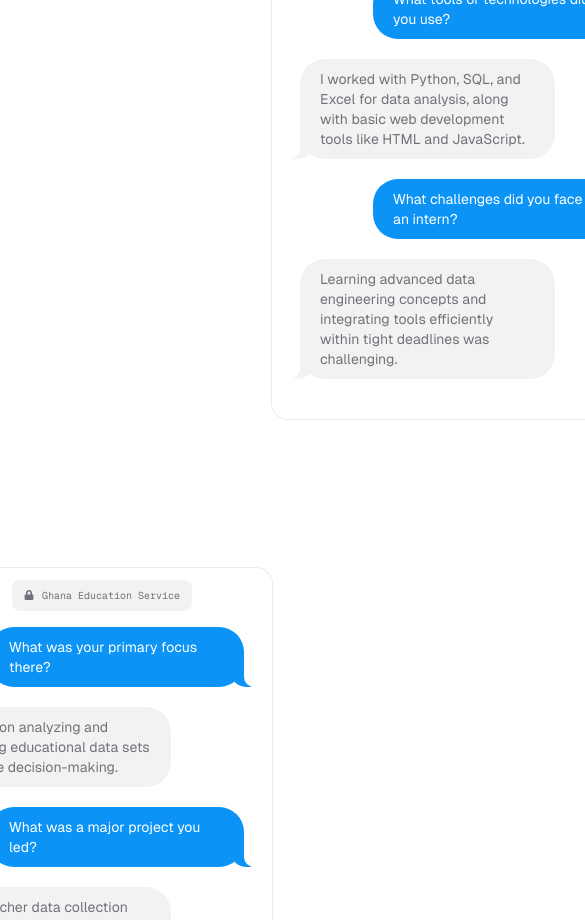
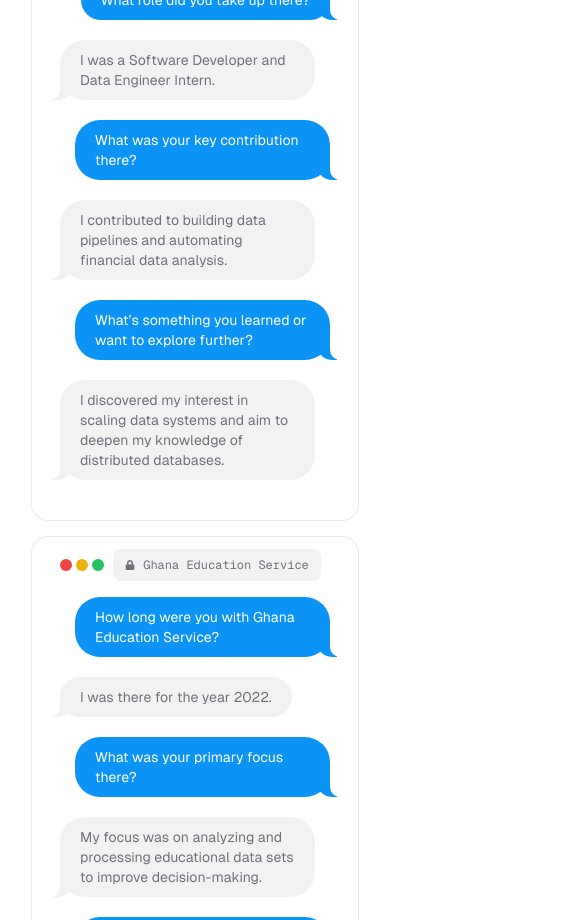
Before and after one commit to phil-forson/philemon-forson, a Next.js app: page / in a window 390 px wide. Shown: the part 1080-2000 px from the top of the page, 585 px wide, since content can reach past the window. Built offline with nearby package versions, Linux system fonts and the light colour scheme.

Commit message:
updates to mobile view experience screen

```diff
--- a/src/components/Works/DomainCard.tsx
+++ b/src/components/Works/DomainCard.tsx
@@ -16,7 +16,7 @@ const DomainCard = ({ company, chat }: { company: any; chat: any }) => {
         </div>
         <div className="bg-[var(--ds-gray-100-value)] px-3 py-2 rounded-lg flex items-center justify-center gap-2 text-[hsl(var(--muted-foreground))]">
           <FaLock size={10} />
-          <h2 className="text-[10px] md:text-sm font-[family-name:var(--font-geist-mono)]">
+          <h2 className="text-xs md:text-sm font-[family-name:var(--font-geist-mono)]">
             {company}
           </h2>
         </div>
--- a/src/components/Works/Works.tsx
+++ b/src/components/Works/Works.tsx
@@ -12,27 +12,35 @@ const experiences = [
     chat: [
       {
         type: "right",
+        text: "When did your journey with Foresight Consult begin?",
+      },
+      {
+        type: "left",
+        text: "I started working there in 2021.",
+      },
+      {
+        type: "right",
         text: "What role did you take up there?",
       },
       {
         type: "left",
-        text: "Software Developer And Data Engineer Intern",
+        text: "I was a Software Developer and Data Engineer Intern.",
       },
       {
         type: "right",
-        text: "What tools or technologies did you use?",
+        text: "What was your key contribution there?",
       },
       {
         type: "left",
-        text: "I worked with Python, SQL, and Excel for data analysis, along with basic web development tools like HTML and JavaScript.",
+        text: "I contributed to building data pipelines and automating financial data analysis.",
       },
       {
         type: "right",
-        text: "What challenges did you face as an intern?",
+        text: "What’s something you learned or want to explore further?",
       },
       {
         type: "left",
-        text: "Learning advanced data engineering concepts and integrating tools efficiently within tight deadlines was challenging.",
+        text: "I discovered my interest in scaling data systems and aim to deepen my knowledge of distributed databases.",
       },
     ],
   },
@@ -44,35 +52,27 @@ const experiences = [
     chat: [
       {
         type: "right",
+        text: "How long were you with Ghana Education Service?",
+      },
+      {
+        type: "left",
+        text: "I was there for the year 2022.",
+      },
+      {
+        type: "right",
         text: "What was your primary focus there?",
       },
       {
         type: "left",
-        text: "I focused on analyzing and processing educational data sets to improve decision-making.",
+        text: "My focus was on analyzing and processing educational data sets to improve decision-making.",
       },
       {
         type: "right",
-        text: "What was a major project you led?",
+        text: "What’s an area you want to grow in?",
       },
       {
         type: "left",
-        text: "I led a teacher data collection project, where I created and implemented a database for enhanced data accessibility.",
-      },
-      {
-        type: "right",
-        text: "What skills did you improve on?",
-      },
-      {
-        type: "left",
-        text: "I improved my database management skills, learned how to clean and process large datasets, and gained exposure to cloud storage solutions.",
-      },
-      {
-        type: "right",
-        text: "What do you think could have gone better?",
-      },
-      {
-        type: "left",
-        text: "I could have worked on more advanced automation pipelines to streamline the data collection process.",
+        text: "I want to explore more advanced automation pipelines to streamline data collection processes further.",
       },
     ],
   },
@@ -84,6 +84,14 @@ const experiences = [
     chat: [
       {
         type: "right",
+        text: "Can you tell me about your time at Grundfos Pumps Ghana Limited?",
+      },
+      {
+        type: "left",
+        text: "I worked there from August 2022 to April 2023.",
+      },
+      {
+        type: "right",
         text: "What projects did you work on?",
       },
       {
@@ -92,27 +100,51 @@ const experiences = [
       },
       {
         type: "right",
-        text: "What were your main responsibilities?",
+        text: "What new skills did you gain or want to develop?",
       },
       {
         type: "left",
-        text: "I analyzed operational data to identify bottlenecks and created actionable dashboards for management.",
+        text: "I gained a solid understanding of operational analytics and aim to advance my skills in predictive analytics.",
+      },
+    ],
+  },
+  {
+    id: 4,
+    company: "Logiciel Ghana Limited",
+    role: "Frontend Developer",
+    year: "2023",
+    chat: [
+      {
+        type: "right",
+        text: "Are you currently working at Logiciel Ghana Limited? When did you start?",
+      },
+      {
+        type: "left",
+        text: "Yes, I started there in November 2023 and am currently employed.",
       },
       {
         type: "right",
-        text: "Which tools or frameworks did you use for data analysis?",
+        text: "What role are you currently handling?",
       },
       {
         type: "left",
-        text: "I primarily used Python for data manipulation, Tableau for visualization, and Excel for reporting.",
+        text: "I’m a Frontend Developer, creating engaging and responsive user interfaces.",
       },
       {
         type: "right",
-        text: "Where do you feel you needed to improve?",
+        text: "What projects have you worked on so far?",
       },
       {
         type: "left",
-        text: "I wanted to get more hands-on experience with machine learning to provide predictive analytics for better decision-making.",
+        text: "I’ve built and optimized user-friendly web applications, collaborating closely with backend teams for seamless integration.",
+      },
+      {
+        type: "right",
+        text: "What’s something you’re aiming to achieve in your role?",
+      },
+      {
+        type: "left",
+        text: "I aim to master modern frontend frameworks like React and enhance my knowledge of accessibility standards to build more inclusive designs.",
       },
     ],
   },
@@ -126,17 +158,17 @@ const Works = () => {
         Professional Experience <AiOutlineProject size={24} />
       </h1>
 
-      <div className="flex flex-col px-64 py-10">
+      <div className="flex flex-col space-y-8 md:space-y-0 px-4 md:px-64 py-10">
         {experiences.map((exp, index) => (
           <React.Fragment key={exp.id}>
             {/* DomainCard */}
-            <div className={`flex ${index % 2 === 0 ? "self-start" : "self-end"}`}>
+            <div className={`flex ${index % 2 === 0 ? " md:self-start" : "md:self-end"}`}>
               <DomainCard company={exp.company} chat={exp.chat} />
             </div>
 
             {/* Line */}
             {index < experiences.length - 1 && (
-              <div className={`w-full flex justify-center pb-3  ${index % 2 === 0 ? "-rotate-180" : "  -scale-x-100 rotate-180"} `}>
+              <div className={`w-full hidden md:flex justify-center pb-3  ${index % 2 === 0 ? "-rotate-180" : "  -scale-x-100 rotate-180"} `}>
                 <Line />
               </div>
             )}
```
